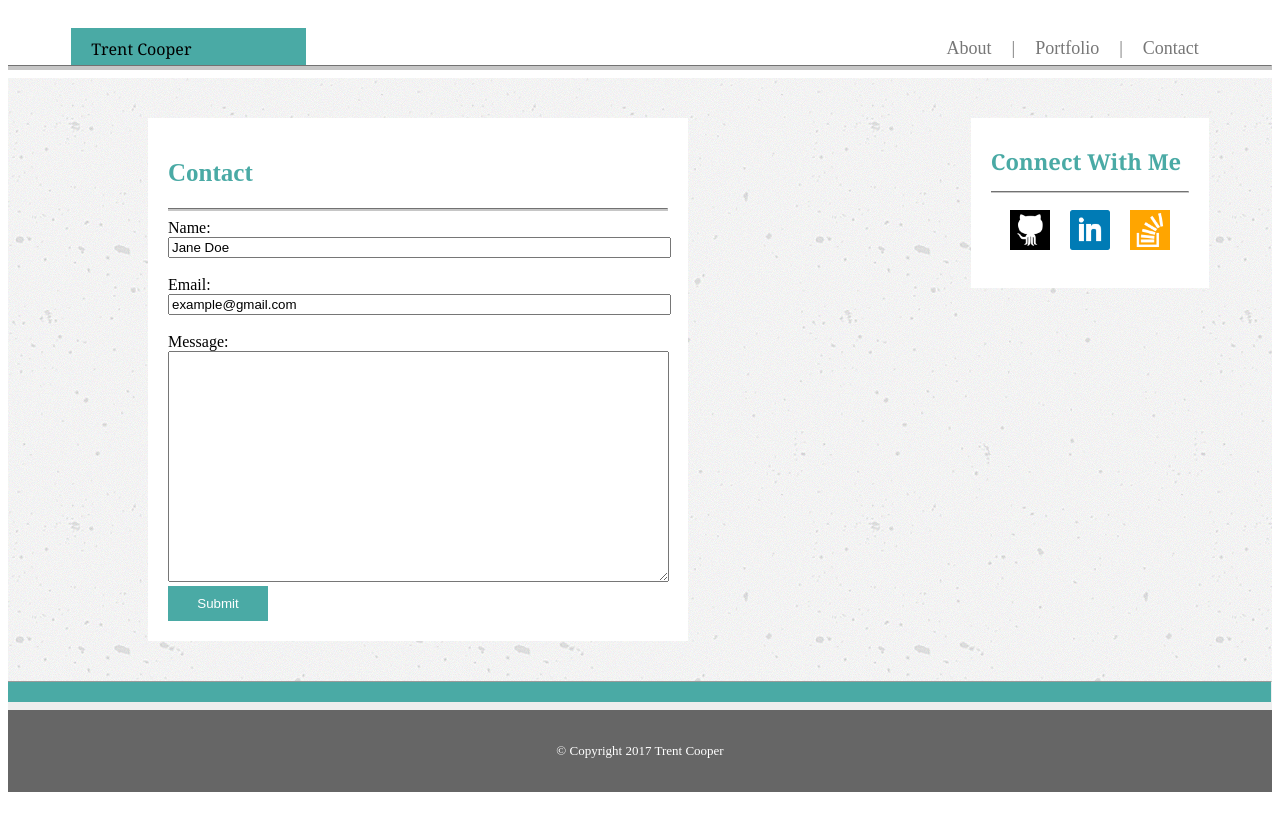
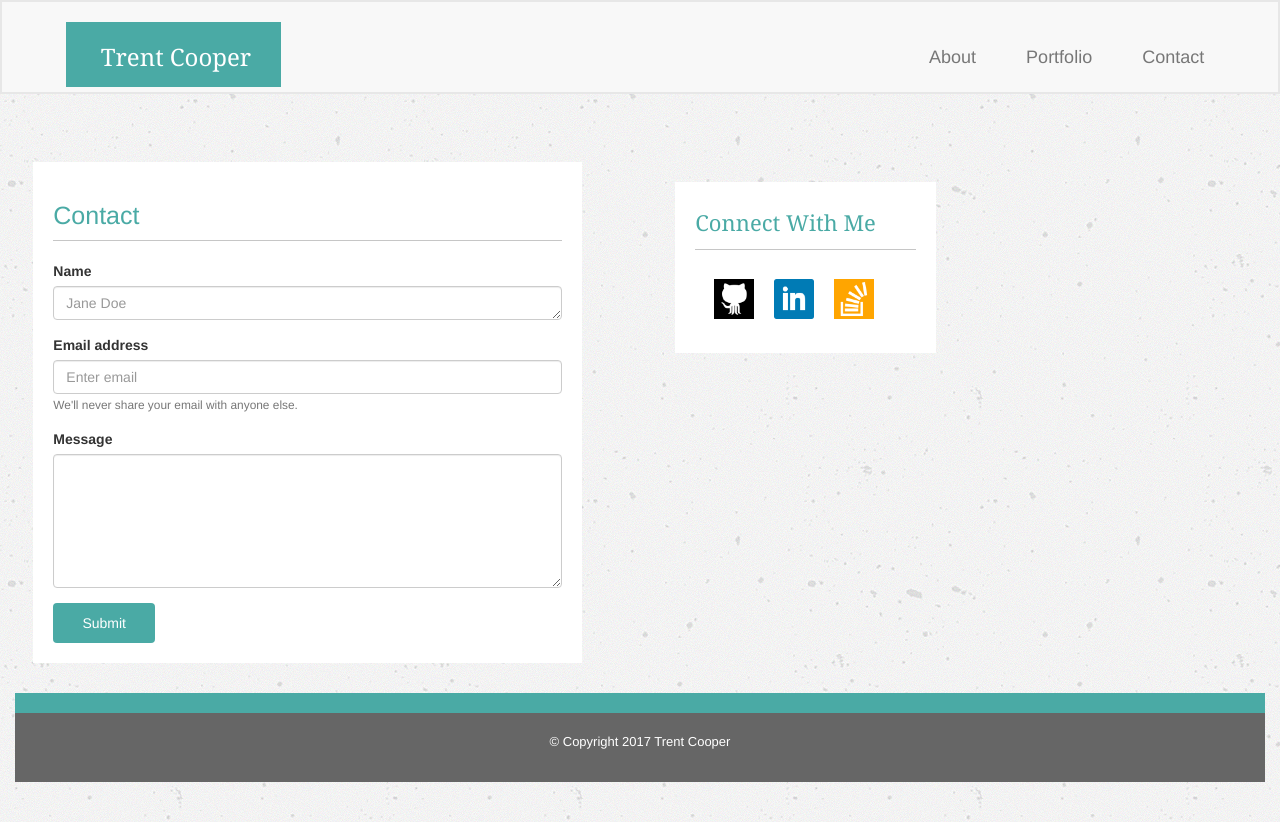
Before and after one commit to coop741/Bootstrap-Portfolio, a plain HTML site: page contact.html in a window 1280 px wide. Before the commit the page ends 800 px from the top, so only its background shows below. Drawn offline with nearby package versions, Linux system fonts and the light colour scheme; files that its build step writes are made by us from their sources.

Commit message:
Finishing Polish

```diff
--- a/contact.html
+++ b/contact.html
@@ -2,83 +2,107 @@
 <html>
 <head>
 	<title>Contact</title>
-	<!-- <link rel="stylesheet" type="text/css" href="resetCSS.css"> -->
-	<link rel="stylesheet" type="text/css" href="style.css">
+	<link rel="stylesheet" type="text/css" href="css/resetCSS.css">
+	<!-- Bootstrap CSS -->
+	<link rel="stylesheet" href="https://maxcdn.bootstrapcdn.com/bootstrap/3.3.6/css/bootstrap.min.css">
+	<link rel="stylesheet" type="text/css" href="css/style.css">
 </head>
 <body>
 
-	<div class="header">
+	<!-- First Row -->
+	<div class="row">
+		<!-- First (and only column) -->
+		<div class="col-md-12">
+			<nav class="navbar navbar-default navbar-fixed-top">
+				<div id="header">
 					<div id="name">
-			Trent Cooper
+						<!-- Brand and toggle get grouped for better mobile display -->
+						<div class="navbar-header">
+							<a class="navbar-brand" href="#">Trent Cooper</a>
 						</div>
-		<div id="links1">
-			<ul>
+					</div>
+
+					<!-- Collect the nav links, forms, and other content for toggling -->
+					<section id="links1">
+						<ul class="nav navbar-nav navbar-right">
 							<li><a href="index.html">About</a> </li>
-				<li>   |   </li>
 							<li><a href="portfolio.html">Portfolio</a></li>
-				<li>   |   </li>
 							<li><a href="contact.html">Contact</a></li>
 						</ul>
+					</section>
+				</div><!-- /.container -->
+			</nav>
 		</div>
 	</div>
 
 	<hr id="hr1">
 
 	<div class="container">
+		<!-- First Row -->
+		<div class="row">
+			<!-- First (and only column) -->
+      		<div class="col-md-6">
+      			<br>
+				<br>
+				<br>
+				<br>
+				<br>
 				<section id="contact">
 					<h1 id="contact-title">Contact</h1>
 
 					<hr id="hr2">
 
-			<form action="/action_page.php">
-				Name:<br>
-				<input type="text" name="name" value="Jane Doe">
+					<form>
+						<div class="form-group">
+							<label for="exampleTextarea">Name</label>
+							<textarea class="form-control" placeholder="Jane Doe" id="exampleTextarea" rows="1"></textarea>
+						</div>
+						<div class="form-group">
+							<label for="exampleInputEmail1">Email address</label>
+							<input type="email" class="form-control" id="exampleInputEmail1" aria-describedby="emailHelp" placeholder="Enter email">
+							<small id="emailHelp" class="form-text text-muted">We'll never share your email with anyone else.</small>
+						</div>
+						<div class="form-group">
+							<label for="exampleTextarea">Message</label>
+							<textarea class="form-control" id="exampleTextarea" rows="6"></textarea>
+						</div>
+						<button type="submit" class="btn btn-primary">Submit</button>
+					</form>
+				</section>
+			</div>
+
+			<div class="col-xs-12 col-sm-12 col-md-3">
 				<br>
-				<br>Email:<br>
-				<input type="text" name="email" value="example@gmail.com">
 				<br>
-				<br>Message:<br>
-				<textarea name="message" rows="15" cols="60"></textarea> <br>
-				<input type="button" value="Submit">
-			</form>
-
-
-
-
-		</section>
-
-		<section id="connect">
+				<br>
+				<br>
+				<br>
+				<br>
+				<div id="connect">
 					<h1 id="connect-title">Connect With Me</h1>
 					<hr id="hr3">
 					<ul id="links2">
 						<li><a href="https://www.github.com/coop741">
-					<img src="images/if_github_401441.png" alt="github" style="width:40px; height:40px; border:0;"></a> </li>
+							<img class="imageLinks" src="images/if_github_401441.png" alt="github"></a> </li>
 
 						<li><a href="https://www.linkedin.com/in/trentcooper741/">
-						<img src="images/if_square-linkedin_317725.png" alt="LinkedIn" style="width:40px; height:40px; border:0;"></a></li>
+							<img class="imageLinks" src="images/if_square-linkedin_317725.png" alt="LinkedIn"></a></li>
 
 						<li><a href="https://stackoverflow.com/users/8352102/coop741">
-							<img src="images/if_stackoverflow_273179.png" alt="StackOverflow" style="width:40px; height:40px; border:0;"></a></li>
+							<img class="imageLinks" src="images/if_stackoverflow_273179.png" alt="StackOverflow"></a></li>
 					</ul>
-					</section>
+				</div>
+			</div>
 		</div>
 
-				<hr id="hr4">
+		<div class="row">
+			<div class="col-xs-12">
+				<div id="hr4"></div>
+			</div>
+		</div>
 
 		<div class="footer">
 			<p>&copy; Copyright 2017 Trent Cooper</p>
 		</div>
-
-
-
-
-
-
-
-
-
-
-
-
 </body>
 </html>
--- a/css/style.css
+++ b/css/style.css
@@ -1,7 +1,3 @@
-body {
-
-}
-
 #name {
 	background: #4aaaa5;
 	position: relative;
@@ -133,6 +129,8 @@ a:visited {
 	color: #777777;
 	background-color: #ffffff;
 	text-align: left;
+	width: 95%;
+	margin-bottom: 10%
 }
 
 #bio-pic {
@@ -150,9 +148,11 @@ a:visited {
 #connect {
 	background-color: white;
 	padding: 20px;
+	width: 90%;
 	float: right;
-	margin-right: 5%;
+	margin-right: 3%;
 	display: inline-block;
+	margin-bottom: 5%
 
 }
 
@@ -169,18 +169,20 @@ a:visited {
 #portfolio {
 	background-color: white;
 	padding: 20px;
-	width: 400px;
-	margin-left: 140px;
+	width: 90%;
+	margin-left: 4%;
 	display: inline-block;
 	color: #777777;
 	background-color: #ffffff;
 	text-align: left;
+	margin-bottom: 5%
 }
 
 .portfolio-div {
 	display: inline-block;
 	position: relative;
 	width: 155px;
+	margin-right: 5%;
 }
 
 .portfolio-text {
@@ -198,16 +200,18 @@ a:visited {
 #contact {
 	background-color: white;
 	display: inline-block;
-	width: 500px;
+	width: 90%;
 	padding: 20px;
-	margin-left: 140px;
+	margin-left: 3%;
+	margin-bottom: 5%;
+	margin-right: 5%
 }
 
 input {
 	width: 99%;
 }
 
-input[type=button] {
+.btn-primary {
 	width: 20%;
 	background-color: #4aaaa5;
 	color: white;
@@ -239,6 +243,10 @@ input[type=button] {
 
 	#links2 {
 		float: none;
+	}
+
+	#portfolio {
+		width: 50%;
 	}
 }
 
@@ -272,6 +280,10 @@ input[type=button] {
 
 	#links2 {
 		float: none;
+	}
+
+	#portfolio {
+		width: 100%;
 	}
 }
 
```
Also changed, not shown: index.html (+2 -2 lines), portfolio.html (+8 -3 lines). Lines whose indentation alone changed are shown as unchanged.
